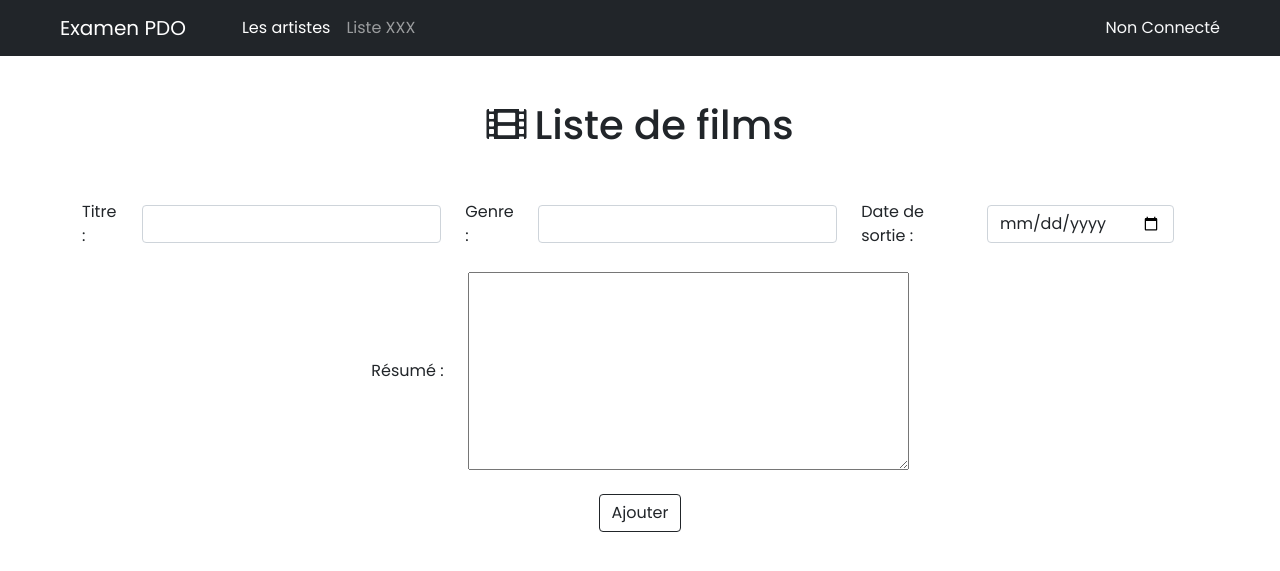
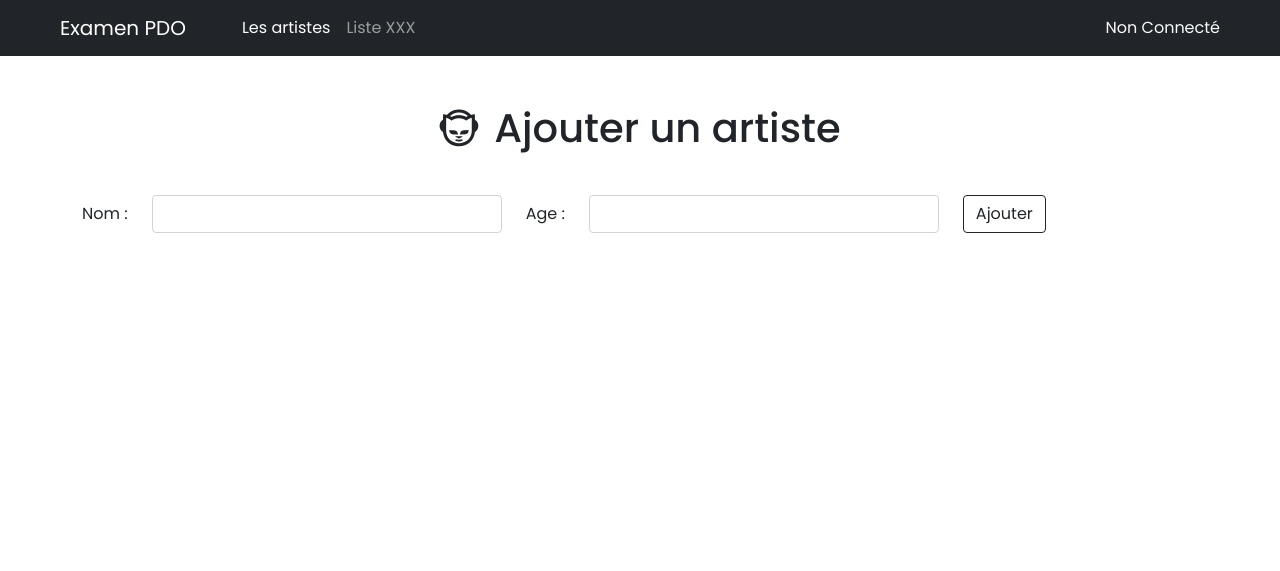
Before and after one commit to hillaz-jb/examPDO, a PHP site: page /form-artist.php in a window 1280 px wide. Shown: the top 571 px of the page. Run offline with PHP 8.4, Linux system fonts and the light colour scheme.

Commit message:
artist done

```diff
--- a/EcArtist.php
+++ b/EcArtist.php
@@ -19,7 +19,7 @@ class EcArtist extends EcAbstractConnectToDb
         return $resultats->fetch(PDO::FETCH_ASSOC);
     }
 
-    public function insertArtist(string $name, int $age = null)
+    public function insertArtist(string $name, int $age)
     {
         $pdo = $this->getPdo();
         $query = 'INSERT INTO artist(name, age) VALUES (:name, :age)';
@@ -30,13 +30,13 @@ class EcArtist extends EcAbstractConnectToDb
         ]);
     }
 
-    public function updateArtist(string $id, string $name, int $age = null)
+    public function updateArtist(string $idArtist, string $name, int $age)
     {
         $pdo = $this->getPdo();
-        $query = "UPDATE artist SET name = :name, type = :age WHERE id= :idArtist";
+        $query = "UPDATE artist SET name = :name, age = :age WHERE id= :idArtist";
         $resultats = $pdo->prepare($query);
         $resultats->execute([
-            ':idArtist' => $id,
+            ':idArtist' => $idArtist,
             ':name' => $name,
             ':age' => $age,
         ]);
--- a/form-artist.php
+++ b/form-artist.php
@@ -13,78 +13,73 @@ $artistToModify = [];
 if (isset($_GET['id'])) {
     $artistToModify = $artistTable->selectOneArtist($_GET['id']);
 }
-$type = null;
-$launchAt = null;
-$description = null;
 
-if (isset($_POST['name']) && $_POST['name'] !== '') {
 
-    if (isset($_POST['type'])) {
-        $type = $_POST['type'];
-    }
-    if (isset($_POST['launch_at'])) {
-        $launchAt = $_POST['launch_at'];
-    }
-    if (isset($_POST['description'])) {
-        $description = $_POST['description'];
-    }
-    $artistTable->insert($_POST['name'], $type, $launchAt, $description);
-    header('location artist-list.php');
+if (isset($_POST['name']) && $_POST['name'] !== '' && isset($_POST['age']) && $_POST['age'] !== '') {
+    $artistTable->insertArtist($_POST['name'], $_POST['age']);
+    //header('location list-artists.php?add=success');
 }
 
 ?>
 
 <main class="container">
-    <h1 class="text-center"><i class="fas fa-film me-2 my-5"></i>Liste de films</h1>
     <section>
-        <div>
-            <form action="<?php if (isset($_GET['id'])) {
+        <?php
+            if (isset($_GET['id'])) {
+        ?>
+                <h1 class="text-center mt-5 mb-4"><i class="fab fa-napster me-3 mb-4"></i>Modifier l'artiste</h1>
+        <?php
+            } else {
+        ?>
+                <h1 class="text-center mt-5 mb-4"><i class="fab fa-napster me-3 mb-4"></i>Ajouter un artiste</h1>
+        <?php
+            }
+            if (isset($_GET['add'])) {
+                echo '<div class="text-center text-success fw-3 mb-3">l\'artiste a bien été ajouté.</div>';
+            }
+        ?>
+        <div class="text-danger mb-3">
+            <?php
+                if (isset($_POST['name']) && $_POST['name'] === '') {
+                    echo "Veuillez saisir un nom";
+                }
+                else if (isset($_POST['age']) && $_POST['age'] === '') {
+                    echo "Veuillez saisir un age";
+                }
+            ?>
+        </div>
+
+        <form action="<?php
+            if (isset($_GET['id'])) {
                 $id = $_GET['id'];
-                echo "update.php?id=$id";
+                echo "update-artist.php?id=$id";
             } else {
-                echo "form-artist.php";
+                echo "form-artist.php?add=success";
             }
             ?>" method="post">
             <div class="d-flex flex-row align-items-center mb-4">
 
-                    <div class="me-4"><label for="name">Titre : </label></div>
+                <div class="me-4"><label for="name">Nom : </label></div>
                 <div class="me-4"><input class="form-control me-2" type="text" name="name" id="name" value="<?php
                     if (isset($_GET['id'])) {
                         echo $artistToModify['name'];
                     } else {
                         echo '';
                     }
-                        ?>"></div>
-                    <div class="me-4"><label for="type">Genre : </label></div>
-                    <div class="me-4"><input class="form-control me-2" type="text" name="type" id="type" value="<?php
+                    ?>" required>
+                </div>
+                <div class="me-4"><label for="type">Age : </label></div>
+                <div class="me-4"><input class="form-control me-2" type="number" name="age" id="type" value="<?php
                     if (isset($_GET['id'])) {
-                            echo $artistToModify['type'];
+                        echo $artistToModify['age'];
                     } else {
                         echo '';
                     }
-                        ?>"></div>
-                    <div class="me-4"><label for="launch_at">Date de sortie : </label></div>
-                    <div class="me-4"><input class="form-control me-2" type="date" name="launch_at" id="launch_at" value="<?php
+                    ?>" required>
+                </div>
+                <div class="text-center">
+                    <?php
                         if (isset($_GET['id'])) {
-                            echo $artistToModify['launch_at'];
-                        } else {
-                            echo '';
-                        }
-                        ?>"></div>
-                </div>
-                <div>
-                    <div class="d-flex flex-row align-items-center justify-content-center mb-4">
-                        <label class="me-4" for="description">Résumé : </label>
-                        <textarea name="description" id="description" cols="30" rows="8"><?php
-                            if (isset($_GET['id'])) {
-                                echo $artistToModify['description'];
-                            } else {
-                                echo '';
-                            }
-                            ?></textarea>
-                    </div>
-                    <p class="text-center">
-                        <?php if (isset($_GET['id'])) {
                         ?>
                         <button class="btn btn-outline-dark" type="submit">Modifier</button>
                         <?php
@@ -94,9 +89,8 @@ if (isset($_POST['name']) && $_POST['name'] !== '') {
                         <?php
                     }
                     ?>
-                    </p>
+                </div>
             </div>
         </form>
-        </div>
     </section>
 </main>
--- a/songs-artist.php
+++ b/songs-artist.php
@@ -25,7 +25,7 @@ if (isset($_GET['id'])){
 <main class="container">
 
     <section>
-        <h1 class="text-center">Chanson(s) de <?php echo $selectedArtist['name'] ?></h1>
+        <h1 class="text-center mt-5 mb-3"><i class="fas fa-music me-4"></i>Chansons de <?php echo $selectedArtist['name'] ?></h1>
 
         <div class="d-flex flex-end gap-4">
             <table class="table">
```
Also changed, not shown: list-artists.php (+7 -10 lines), update-artist.php (added, +11 -0 lines). Lines whose indentation alone changed are shown as unchanged.
